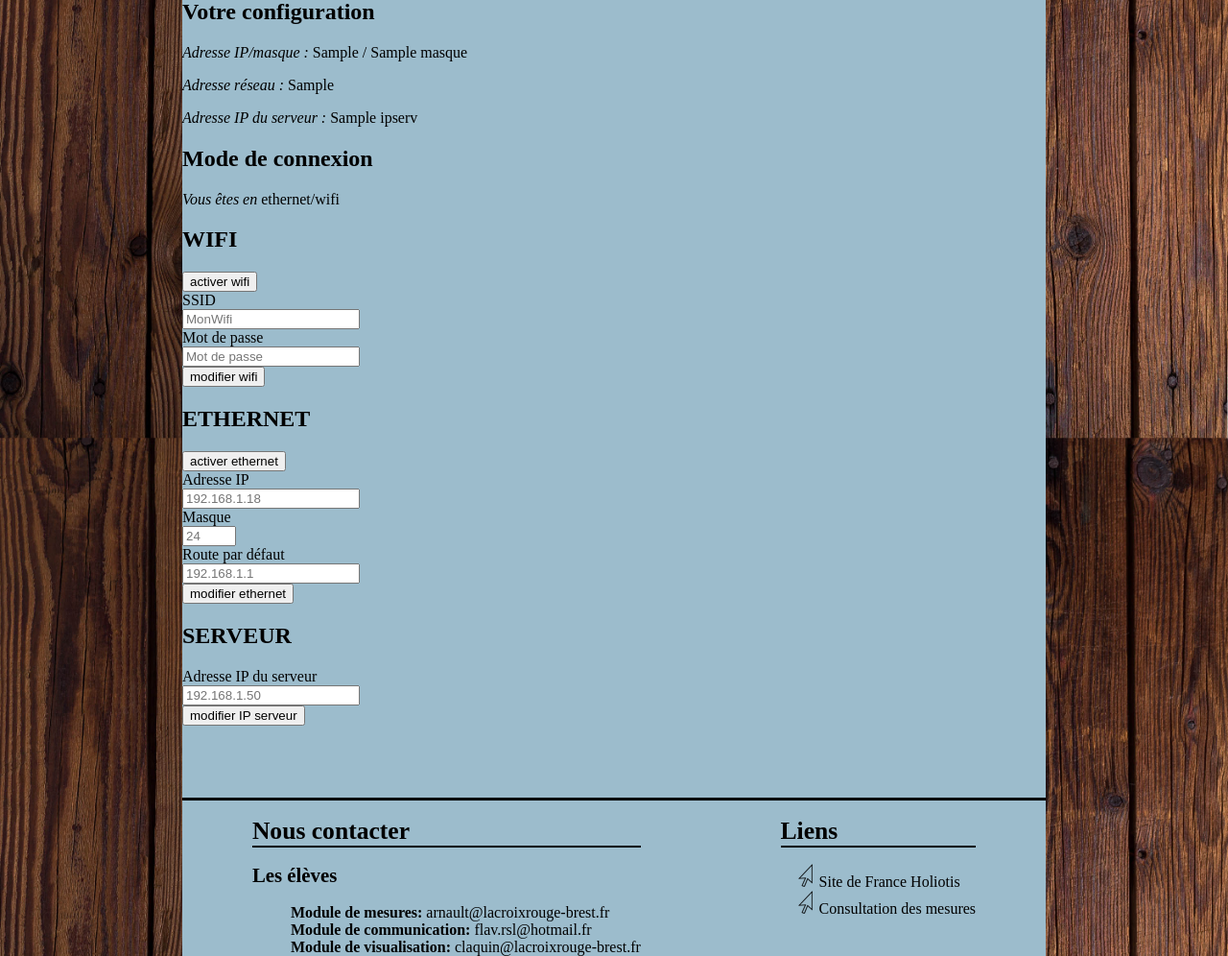
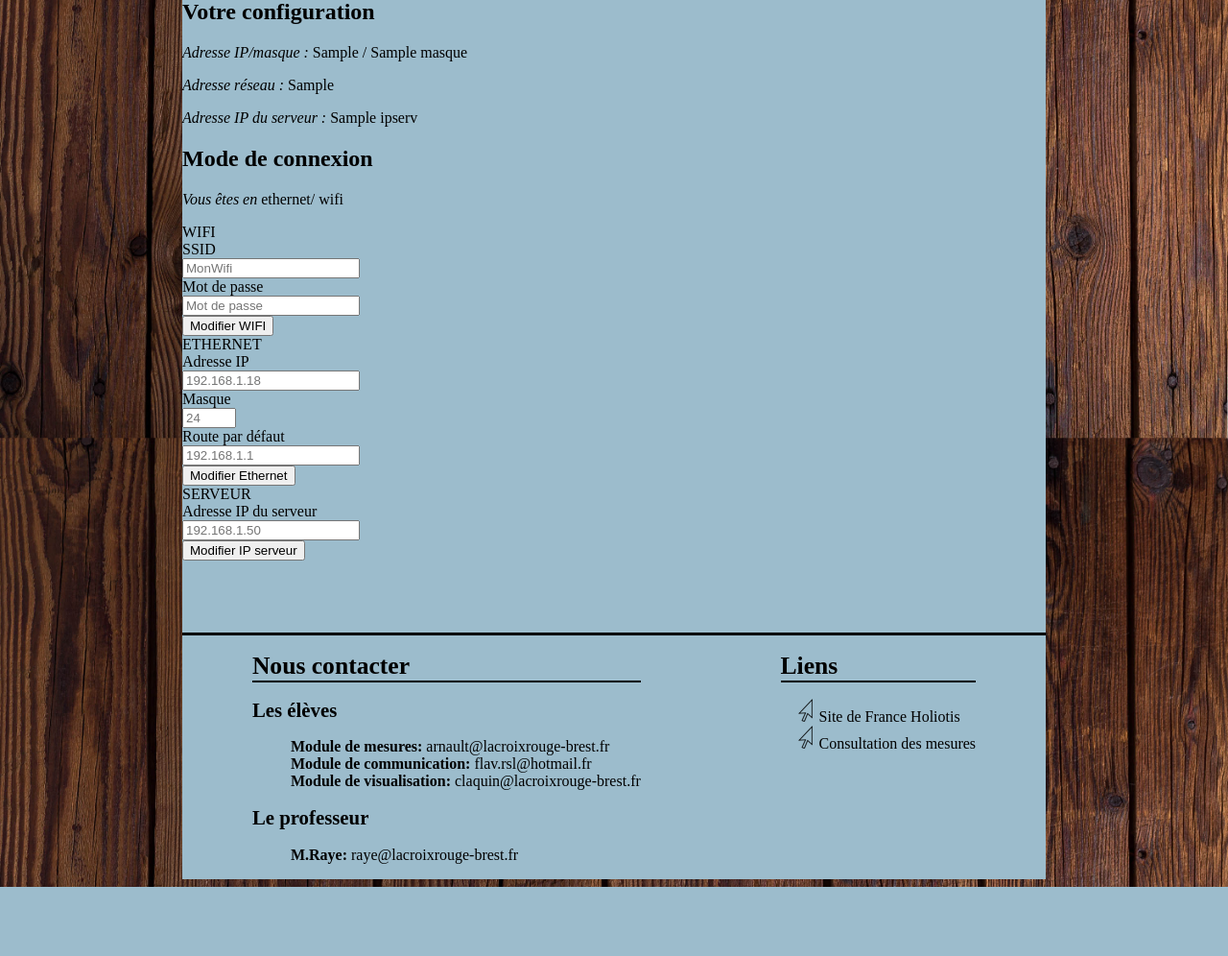
Before and after one commit to flavienfr/Ormeau, a Flask app: template web/mainapp/templates/reseau.html in a window 1280 px wide. Shown: the part 397-1393 px from the top of the page at 96% size. After the commit the page ends 1321 px from the top, so only its background shows below. Run offline with Flask 2, Linux system fonts and the light colour scheme; the template is opened without the code that fills it: most values are stand-ins (such as "Sample title", 1, 10 or a date in 2020).

Commit message:
Add files via upload

```diff
--- a/web/mainapp/templates/reseau.html
+++ b/web/mainapp/templates/reseau.html
@@ -4,6 +4,7 @@
 
 {% block accueil %}
 
+<div id="conf_connex">
 	<div id="conf">
 	  <h2>Votre configuration</h2>
 	  <p><em>Adresse IP/masque :</em> {{ ip }} / {{ masque }}</p>
@@ -13,15 +14,18 @@
 
 	<div id="connex">
 	  <h2>Mode de connexion</h2>
-  <p><em>Vous êtes en</em> ethernet/wifi</p>
+	  <p><em>Vous êtes en</em> ethernet/ wifi<p>
+	</div>
 </div>
 
 <div id="wifi_ethernet_serveur">
   <div id="wifi">
-    <h2>WIFI</h2>
+    <div class="titre_reseau">WIFI</div>
+    <!--
     <form method="POST" action="#" >
       <input type="submit" name="formulaire" value="activer wifi" class="btn"/>
     </form>
+    -->
     <form method="POST" action="#">
       <label for="ssid">SSID</label> <br/>
           <input type="text" name="ssid" id="ssid" placeholder="MonWifi"/>
@@ -29,15 +33,17 @@
           <label for="mdp">Mot de passe</label> <br/>
           <input type="password" name="mdp" id="mdp" placeholder="Mot de passe" />
           <br/>
-          <input type="submit" name="formulaire" value="modifier wifi" class="btn"/>
+          <input type="submit" name="formulaire" value="Modifier WIFI" class="btn"/>
     </form>
   </div>
 
   <div id="ethernet">
-    <h2>ETHERNET</h2>
+     <div class="titre_reseau">ETHERNET</div>
+    <!--
     <form method="POST" action="/reseau">
       <input type="submit" name="formulaire" value="activer ethernet" class="btn"/>
     </form>
+	-->
     <form method="POST" action="/reseau">
       <label for="adIP">Adresse IP</label> <br/>
           <input type="text" name="adIP" id="adIP" placeholder="192.168.1.18" maxlength="15"/>
@@ -48,17 +54,17 @@
           <label for="route">Route par défaut</label> <br/>
           <input type="text" name="route" id="route" placeholder="192.168.1.1" maxlength="15"/>
           <br/>
-          <input type="submit" name="formulaire" value="modifier ethernet" class="btn"/>
+          <input type="submit" name="formulaire" value="Modifier Ethernet" class="btn"/>
     </form>
   </div>
 
   <div id="serveur">
-    <h2>SERVEUR</h2>
+     <div class="titre_reseau">SERVEUR</div>
     <form method="POST" action="/reseau">
       <label for="ipserveur">Adresse IP du serveur</label> <br/>
         <input type="text" name="ipserveur" id="ipserveur" placeholder="192.168.1.50" maxlength="15"/>
         <br/>
-        <input type="submit" name="formulaire" value="modifier IP serveur" class="btn"/>
+        <input type="submit" name="formulaire" value="Modifier IP serveur" class="btn"/>
     </form>
   </div>
 </div>
```
Lines whose indentation alone changed are shown as unchanged.
